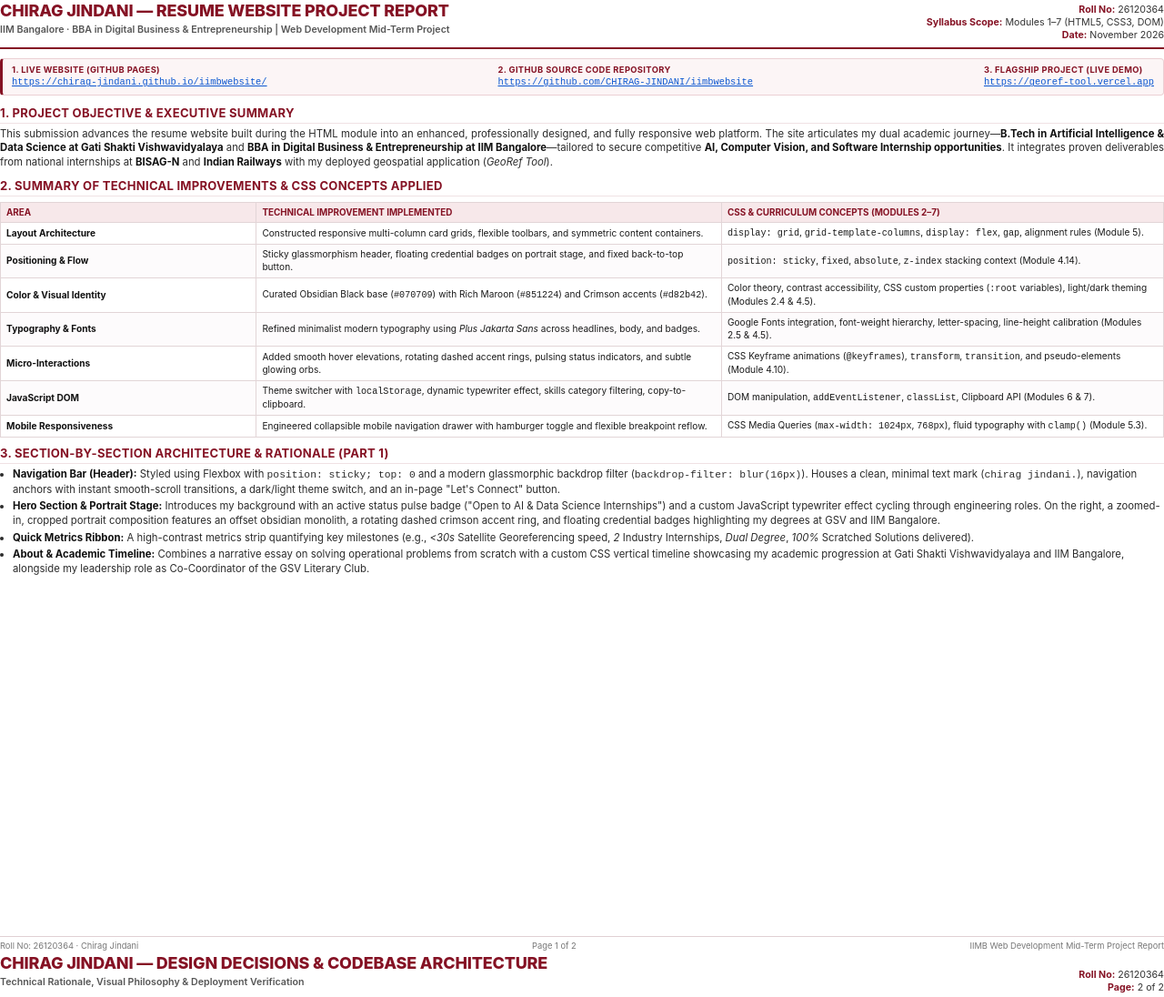
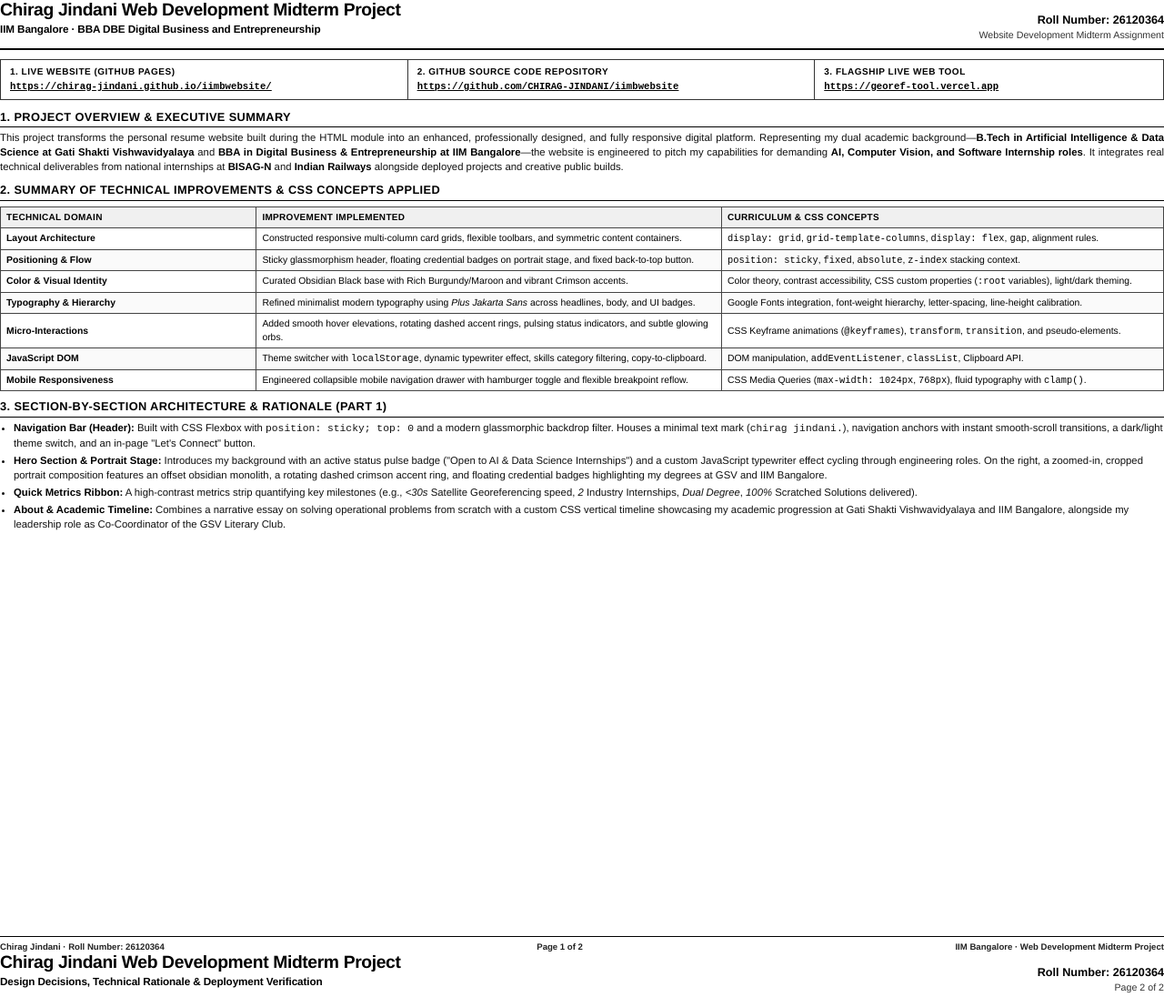
Before and after one commit to CHIRAG-JINDANI/iimbwebsite, a plain HTML site: page submission_report.html in a window 1280 px wide. Shown: the top 1096 px of the page at 91% size. Drawn offline with Linux system fonts and the light colour scheme.

Commit message:
Update PDF report to clean black and white executive format

```diff
--- a/submission_report.html
+++ b/submission_report.html
@@ -2,7 +2,7 @@
 <html lang="en">
 <head>
   <meta charset="UTF-8">
-  <title>IIMB Web Development Mid-Term Project Report - Chirag Jindani (26120364)</title>
+  <title>Chirag Jindani Web Development Midterm Project</title>
   <style>
     @page {
       size: A4;
@@ -14,11 +14,12 @@
       padding: 0;
     }
     body {
-      font-family: -apple-system, BlinkMacSystemFont, 'Segoe UI', Roboto, Helvetica, Arial, sans-serif;
+      font-family: 'Helvetica Neue', Helvetica, Arial, sans-serif;
       font-size: 8.5pt;
-      line-height: 1.38;
-      color: #1a1a1a;
+      line-height: 1.4;
+      color: #000000;
       background: #ffffff;
+      -webkit-font-smoothing: antialiased;
     }
     .page {
       height: 277mm;
@@ -37,126 +38,141 @@
       flex: 1;
     }
 
+    /* Header Bar */
     .header-bar {
-      border-bottom: 2px solid #851224;
-      padding-bottom: 6px;
+      border-bottom: 2px solid #000000;
+      padding-bottom: 7px;
       margin-bottom: 10px;
       display: flex;
       justify-content: space-between;
       align-items: flex-end;
     }
     .title-group h1 {
-      font-size: 13.5pt;
-      color: #851224;
+      font-size: 14.5pt;
+      color: #000000;
       font-weight: 800;
-      letter-spacing: -0.01em;
+      letter-spacing: -0.02em;
+      line-height: 1.15;
     }
     .title-group p {
-      font-size: 8pt;
-      color: #555555;
-      font-weight: 600;
-      margin-top: 1px;
+      font-size: 8.8pt;
+      color: #000000;
+      font-weight: 700;
+      margin-top: 2px;
+      letter-spacing: -0.01em;
     }
     .meta-box {
       text-align: right;
+      font-size: 8.5pt;
+      line-height: 1.35;
+      color: #000000;
+    }
+    .meta-box .roll-no {
+      font-size: 9.5pt;
+      font-weight: 800;
+    }
+    .meta-box .sub-label {
       font-size: 8pt;
-      line-height: 1.3;
       color: #333333;
-    }
-    .meta-box strong {
-      color: #851224;
+      font-weight: 500;
     }
 
-    /* Links Box */
-    .links-card {
-      background-color: #fcf5f6;
-      border: 1px solid #ebd0d4;
-      border-left: 3.5px solid #851224;
+    /* Clean Monochrome Links Table */
+    .links-table {
+      width: 100%;
+      border-collapse: collapse;
+      margin-bottom: 10px;
+      border: 1.5px solid #000000;
+    }
+    .links-table td {
       padding: 6px 10px;
-      margin-bottom: 10px;
-      border-radius: 4px;
-      display: flex;
-      justify-content: space-between;
-      gap: 10px;
+      border: 1px solid #333333;
+      vertical-align: middle;
     }
-    .link-item {
-      display: flex;
-      flex-direction: column;
+    .link-title {
+      font-size: 7.5pt;
+      font-weight: 800;
+      text-transform: uppercase;
+      letter-spacing: 0.05em;
+      color: #000000;
+      display: block;
+      margin-bottom: 1px;
     }
-    .link-label {
-      font-weight: 700;
-      color: #851224;
-      text-transform: uppercase;
-      font-size: 7pt;
-      letter-spacing: 0.04em;
-    }
-    .link-url {
-      color: #0b57d0;
+    .link-href {
+      font-size: 8pt;
+      font-family: 'Courier New', Courier, monospace;
+      font-weight: 600;
+      color: #000000;
       text-decoration: underline;
-      font-family: monospace;
-      font-size: 7.8pt;
       word-break: break-all;
     }
 
     h2 {
-      font-size: 9.8pt;
-      color: #851224;
+      font-size: 9.6pt;
+      color: #000000;
       margin-top: 8px;
       margin-bottom: 4px;
-      border-bottom: 1px solid #f0e2e4;
+      border-bottom: 1px solid #000000;
       padding-bottom: 2px;
       text-transform: uppercase;
-      letter-spacing: 0.02em;
+      letter-spacing: 0.03em;
+      font-weight: 800;
     }
     p {
       margin-bottom: 5px;
       text-align: justify;
-      color: #2b2b2b;
+      color: #111111;
     }
     ul {
-      margin-left: 14px;
+      margin-left: 15px;
       margin-bottom: 6px;
     }
     li {
-      margin-bottom: 3px;
-      color: #2b2b2b;
+      margin-bottom: 3.5px;
+      color: #111111;
+      line-height: 1.38;
     }
     strong {
-      color: #111;
+      color: #000000;
+      font-weight: 700;
     }
 
-    /* Grid for improvements */
+    /* Monochrome Tables */
     .table-container {
       width: 100%;
       margin: 6px 0 8px 0;
     }
-    table {
+    table.data-table {
       width: 100%;
       border-collapse: collapse;
-      font-size: 7.6pt;
+      font-size: 7.8pt;
+      border: 1.5px solid #000000;
     }
-    th, td {
-      border: 1px solid #e2d5d7;
+    table.data-table th, table.data-table td {
+      border: 1px solid #444444;
       padding: 4px 6px;
       text-align: left;
       vertical-align: middle;
     }
-    th {
-      background-color: #f7e8ea;
-      color: #851224;
-      font-weight: 700;
-      font-size: 7.4pt;
+    table.data-table th {
+      background-color: #f0f0f0;
+      color: #000000;
+      font-weight: 800;
+      font-size: 7.5pt;
       text-transform: uppercase;
+      letter-spacing: 0.03em;
     }
-    tr:nth-child(even) td {
-      background-color: #fdfbfc;
+    table.data-table tr:nth-child(even) td {
+      background-color: #fafafa;
     }
 
+    /* Footer */
     .footer-doc {
-      border-top: 1px solid #e0d0d3;
+      border-top: 1px solid #000000;
       padding-top: 4px;
-      font-size: 7pt;
-      color: #777;
+      font-size: 7.2pt;
+      font-weight: 600;
+      color: #222222;
       display: flex;
       justify-content: space-between;
       margin-top: 6px;
@@ -170,87 +186,88 @@
     <div class="content-wrap">
       <div class="header-bar">
         <div class="title-group">
-          <h1>CHIRAG JINDANI — RESUME WEBSITE PROJECT REPORT</h1>
-          <p>IIM Bangalore · BBA in Digital Business &amp; Entrepreneurship | Web Development Mid-Term Project</p>
+          <h1>Chirag Jindani Web Development Midterm Project</h1>
+          <p>IIM Bangalore · BBA DBE Digital Business and Entrepreneurship</p>
         </div>
         <div class="meta-box">
-          <div><strong>Roll No:</strong> 26120364</div>
-          <div><strong>Syllabus Scope:</strong> Modules 1–7 (HTML5, CSS3, DOM)</div>
-          <div><strong>Date:</strong> November 2026</div>
+          <div class="roll-no">Roll Number: 26120364</div>
+          <div class="sub-label">Website Development Midterm Assignment</div>
         </div>
       </div>
 
-      <!-- Submission Mandatory Links -->
-      <div class="links-card">
-        <div class="link-item">
-          <span class="link-label">1. Live Website (GitHub Pages)</span>
-          <span class="link-url">https://chirag-jindani.github.io/iimbwebsite/</span>
-        </div>
-        <div class="link-item">
-          <span class="link-label">2. GitHub Source Code Repository</span>
-          <span class="link-url">https://github.com/CHIRAG-JINDANI/iimbwebsite</span>
-        </div>
-        <div class="link-item">
-          <span class="link-label">3. Flagship Project (Live Demo)</span>
-          <span class="link-url">https://georef-tool.vercel.app</span>
-        </div>
-      </div>
+      <!-- Clean Monochrome Links Table -->
+      <table class="links-table">
+        <tr>
+          <td style="width: 35%;">
+            <span class="link-title">1. Live Website (GitHub Pages)</span>
+            <span class="link-href">https://chirag-jindani.github.io/iimbwebsite/</span>
+          </td>
+          <td style="width: 35%;">
+            <span class="link-title">2. GitHub Source Code Repository</span>
+            <span class="link-href">https://github.com/CHIRAG-JINDANI/iimbwebsite</span>
+          </td>
+          <td style="width: 30%;">
+            <span class="link-title">3. Flagship Live Web Tool</span>
+            <span class="link-href">https://georef-tool.vercel.app</span>
+          </td>
+        </tr>
+      </table>
 
-      <h2>1. Project Objective &amp; Executive Summary</h2>
+      <h2>1. Project Overview &amp; Executive Summary</h2>
       <p>
-        This submission advances the resume website built during the HTML module into an enhanced, professionally designed,
-        and fully responsive web platform. The site articulates my dual academic journey—<strong>B.Tech in Artificial Intelligence
+        This project transforms the personal resume website built during the HTML module into an enhanced, professionally designed,
+        and fully responsive digital platform. Representing my dual academic background—<strong>B.Tech in Artificial Intelligence
         &amp; Data Science at Gati Shakti Vishwavidyalaya</strong> and <strong>BBA in Digital Business &amp; Entrepreneurship at
-        IIM Bangalore</strong>—tailored to secure competitive <strong>AI, Computer Vision, and Software Internship opportunities</strong>.
-        It integrates proven deliverables from national internships at <strong>BISAG-N</strong> and <strong>Indian Railways</strong>
-        with my deployed geospatial application (<em>GeoRef Tool</em>).
+        IIM Bangalore</strong>—the website is engineered to pitch my capabilities for demanding <strong>AI, Computer Vision, and Software
+        Internship roles</strong>. It integrates real technical deliverables from national internships at <strong>BISAG-N</strong> and
+        <strong>Indian Railways</strong> alongside deployed projects and creative public builds.
       </p>
 
       <h2>2. Summary of Technical Improvements &amp; CSS Concepts Applied</h2>
       <div class="table-container">
-        <table>
+        <table class="data-table">
           <thead>
             <tr>
-              <th style="width: 22%;">Area</th>
-              <th style="width: 40%;">Technical Improvement Implemented</th>
-              <th style="width: 38%;">CSS &amp; Curriculum Concepts (Modules 2–7)</th>
+              <th style="width: 22%;">Technical Domain</th>
+              <th style="width: 40%;">Improvement Implemented</th>
+              <th style="width: 38%;">Curriculum &amp; CSS Concepts</th>
             </tr>
           </thead>
           <tbody>
             <tr>
               <td><strong>Layout Architecture</strong></td>
               <td>Constructed responsive multi-column card grids, flexible toolbars, and symmetric content containers.</td>
-              <td><code>display: grid</code>, <code>grid-template-columns</code>, <code>display: flex</code>, <code>gap</code>, alignment rules (Module 5).</td>
+              <td><code>display: grid</code>, <code>grid-template-columns</code>, <code>display: flex</code>, <code>gap</code>, alignment rules.</td>
             </tr>
             <tr>
               <td><strong>Positioning &amp; Flow</strong></td>
               <td>Sticky glassmorphism header, floating credential badges on portrait stage, and fixed back-to-top button.</td>
-              <td><code>position: sticky</code>, <code>fixed</code>, <code>absolute</code>, <code>z-index</code> stacking context (Module 4.14).</td>
+              <td><code>position: sticky</code>, <code>fixed</code>, <code>absolute</code>, <code>z-index</code> stacking context.</td>
             </tr>
             <tr>
               <td><strong>Color &amp; Visual Identity</strong></td>
-              <td>Curated Obsidian Black base (<code>#070709</code>) with Rich Maroon (<code>#851224</code>) and Crimson accents (<code>#d82b42</code>).</td>
-              <td>Color theory, contrast accessibility, CSS custom properties (<code>:root</code> variables), light/dark theming (Modules 2.4 &amp; 4.5).</td>
+              <td>Curated Obsidian Black base with Rich Burgundy/Maroon and vibrant Crimson accents.</td>
+              <td>Color theory, contrast accessibility, CSS custom properties (<code>:root</code> variables), light/dark theming.</td>
             </tr>
             <tr>
-              <td><strong>Typography &amp; Fonts</strong></td>
-              <td>Refined minimalist modern typography using <em>Plus Jakarta Sans</em> across headlines, body, and badges.</td>
-              <td>Google Fonts integration, font-weight hierarchy, letter-spacing, line-height calibration (Modules 2.5 &amp; 4.5).</td>
+              <td><strong>Typography &amp; Hierarchy</strong></td>
+              <td>Refined minimalist modern typography using <em>Plus Jakarta Sans</em> across headlines, body, and UI badges.</td>
+              <td>Google Fonts integration, font-weight hierarchy, letter-spacing, line-height calibration.</td>
             </tr>
             <tr>
               <td><strong>Micro-Interactions</strong></td>
               <td>Added smooth hover elevations, rotating dashed accent rings, pulsing status indicators, and subtle glowing orbs.</td>
-              <td>CSS Keyframe animations (<code>@keyframes</code>), <code>transform</code>, <code>transition</code>, and pseudo-elements (Module 4.10).</td>
+              <td>CSS Keyframe animations (<code>@keyframes</code>), <code>transform</code>, <code>transition</code>, and pseudo-elements.</td>
             </tr>
             <tr>
               <td><strong>JavaScript DOM</strong></td>
               <td>Theme switcher with <code>localStorage</code>, dynamic typewriter effect, skills category filtering, copy-to-clipboard.</td>
-              <td>DOM manipulation, <code>addEventListener</code>, <code>classList</code>, Clipboard API (Modules 6 &amp; 7).</td>
+              <td>DOM manipulation, <code>addEventListener</code>, <code>classList</code>, Clipboard API.</td>
             </tr>
             <tr>
               <td><strong>Mobile Responsiveness</strong></td>
               <td>Engineered collapsible mobile navigation drawer with hamburger toggle and flexible breakpoint reflow.</td>
-              <td>CSS Media Queries (<code>max-width: 1024px</code>, <code>768px</code>), fluid typography with <code>clamp()</code> (Module 5.3).</td>
+              <td>CSS Media Queries (<code>max-width: 1024px</code>, <code>768px</code>), fluid typography with <code>clamp()</code>.</td>
             </tr>
           </tbody>
         </table>
@@ -259,7 +276,7 @@
       <h2>3. Section-by-Section Architecture &amp; Rationale (Part 1)</h2>
       <ul>
         <li>
-          <strong>Navigation Bar (Header):</strong> Styled using Flexbox with <code>position: sticky; top: 0</code> and a modern glassmorphic backdrop filter (<code>backdrop-filter: blur(16px)</code>). Houses a clean, minimal text mark (<code>chirag jindani.</code>), navigation anchors with instant smooth-scroll transitions, a dark/light theme switch, and an in-page "Let's Connect" button.
+          <strong>Navigation Bar (Header):</strong> Built with CSS Flexbox with <code>position: sticky; top: 0</code> and a modern glassmorphic backdrop filter. Houses a minimal text mark (<code>chirag jindani.</code>), navigation anchors with instant smooth-scroll transitions, a dark/light theme switch, and an in-page "Let's Connect" button.
         </li>
         <li>
           <strong>Hero Section &amp; Portrait Stage:</strong> Introduces my background with an active status pulse badge ("Open to AI &amp; Data Science Internships") and a custom JavaScript typewriter effect cycling through engineering roles. On the right, a zoomed-in, cropped portrait composition features an offset obsidian monolith, a rotating dashed crimson accent ring, and floating credential badges highlighting my degrees at GSV and IIM Bangalore.
@@ -274,9 +291,9 @@
     </div>
 
     <div class="footer-doc">
-      <span>Roll No: 26120364 · Chirag Jindani</span>
+      <span>Chirag Jindani · Roll Number: 26120364</span>
       <span>Page 1 of 2</span>
-      <span>IIMB Web Development Mid-Term Project Report</span>
+      <span>IIM Bangalore · Web Development Midterm Project</span>
     </div>
   </div>
 
@@ -285,12 +302,12 @@
     <div class="content-wrap">
       <div class="header-bar">
         <div class="title-group">
-          <h1>CHIRAG JINDANI — DESIGN DECISIONS &amp; CODEBASE ARCHITECTURE</h1>
-          <p>Technical Rationale, Visual Philosophy &amp; Deployment Verification</p>
+          <h1>Chirag Jindani Web Development Midterm Project</h1>
+          <p>Design Decisions, Technical Rationale &amp; Deployment Verification</p>
         </div>
         <div class="meta-box">
-          <div><strong>Roll No:</strong> 26120364</div>
-          <div><strong>Page:</strong> 2 of 2</div>
+          <div class="roll-no">Roll Number: 26120364</div>
+          <div class="sub-label">Page 2 of 2</div>
         </div>
       </div>
 
@@ -326,7 +343,7 @@
 
       <h2>5. GitHub Repository Structure &amp; Hosting Verification</h2>
       <div class="table-container">
-        <table>
+        <table class="data-table">
           <thead>
             <tr>
               <th style="width: 25%;">File / Folder</th>
@@ -358,15 +375,15 @@
         </table>
       </div>
 
-      <p style="margin-top: 8px; font-size: 8pt; color: #444;">
+      <p style="margin-top: 8px; font-size: 8pt; color: #111;">
         <strong>Hosting Instructions:</strong> The codebase is self-contained with no external build steps. Pushing this repository to GitHub and activating GitHub Pages under <em>Settings &gt; Pages &gt; Branch: main / root</em> deploys the live website at <code>https://chirag-jindani.github.io/iimbwebsite/</code>.
       </p>
     </div>
 
     <div class="footer-doc">
-      <span>Roll No: 26120364 · Chirag Jindani</span>
+      <span>Chirag Jindani · Roll Number: 26120364</span>
       <span>Page 2 of 2</span>
-      <span>IIMB Web Development Mid-Term Project Report</span>
+      <span>IIM Bangalore · Web Development Midterm Project</span>
     </div>
   </div>
 
```
Also changed, not shown: 1 other file.
